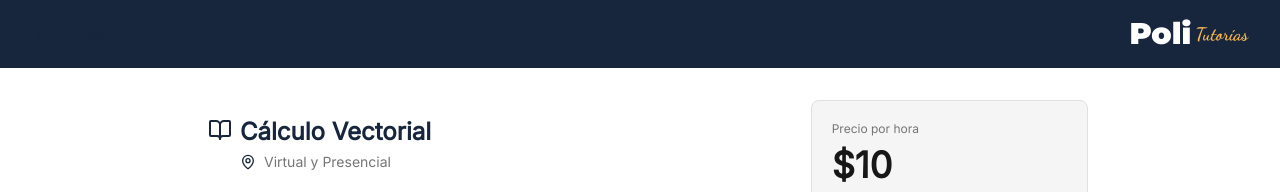
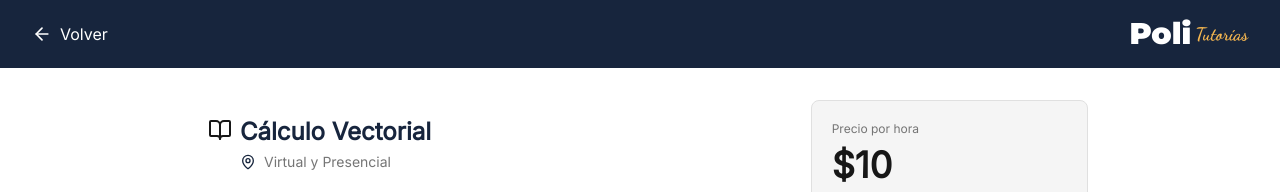
Before and after one commit to PoliTutorias/politutorias-frontend, a Next.js app: page /ofertas/1 in a window 1280 px wide. Shown: the top 192 px of the page. Built offline with nearby package versions, Linux system fonts and the light colour scheme.

Commit message:
HU32 style: actualizar icono título a yellow, BackButton link a /encuentra-tutoria

```diff
--- a/src/components/offers/OfferInfoSection/OfferInfoSection.tsx
+++ b/src/components/offers/OfferInfoSection/OfferInfoSection.tsx
@@ -47,7 +47,7 @@ export default function OfferInfoSection({
     <div className="bg-white rounded-lg p-4">
       {/* Título con icono */}
       <div className="flex items-start gap-2 mb-1">
-        <BookOpen size={24} className="text-primary flex-shrink-0 mt-0.5" />
+        <BookOpen size={24} className="text-yellow flex-shrink-0 mt-0.5" />
         <div>
           <h1 className="text-2xl font-bold text-primary">{title}</h1>
         </div>
--- a/src/components/shared/BackButton/BackButton.tsx
+++ b/src/components/shared/BackButton/BackButton.tsx
@@ -1,23 +1,17 @@
 'use client';
 
-import { useRouter } from 'next/navigation';
+import Link from 'next/link';
 import { ArrowLeft } from 'lucide-react';
 
 export default function BackButton() {
-  const router = useRouter();
-
-  const handleBack = () => {
-    router.back();
-  };
-
   return (
-    <button
-      onClick={handleBack}
-      className="flex items-center gap-2 text-primary hover:text-primary-dark transition-colors"
-      aria-label="Volver a la página anterior"
+    <Link
+      href="/encuentra-tutoria"
+      className="flex items-center gap-2 text-white hover:opacity-80 transition-opacity"
+      aria-label="Volver a la búsqueda de tutorías"
     >
       <ArrowLeft size={20} />
       <span className="font-medium">Volver</span>
-    </button>
+    </Link>
   );
 }
```
